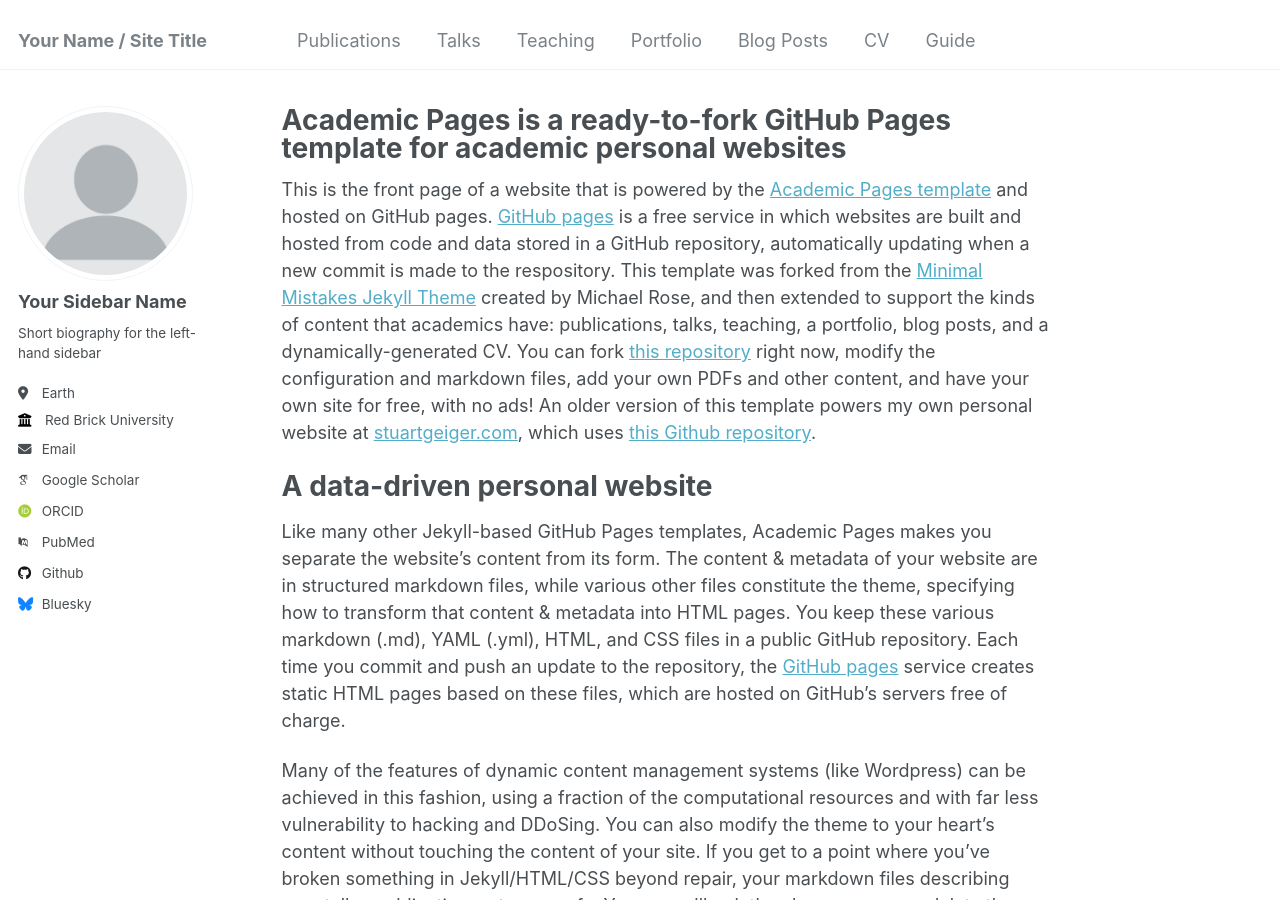
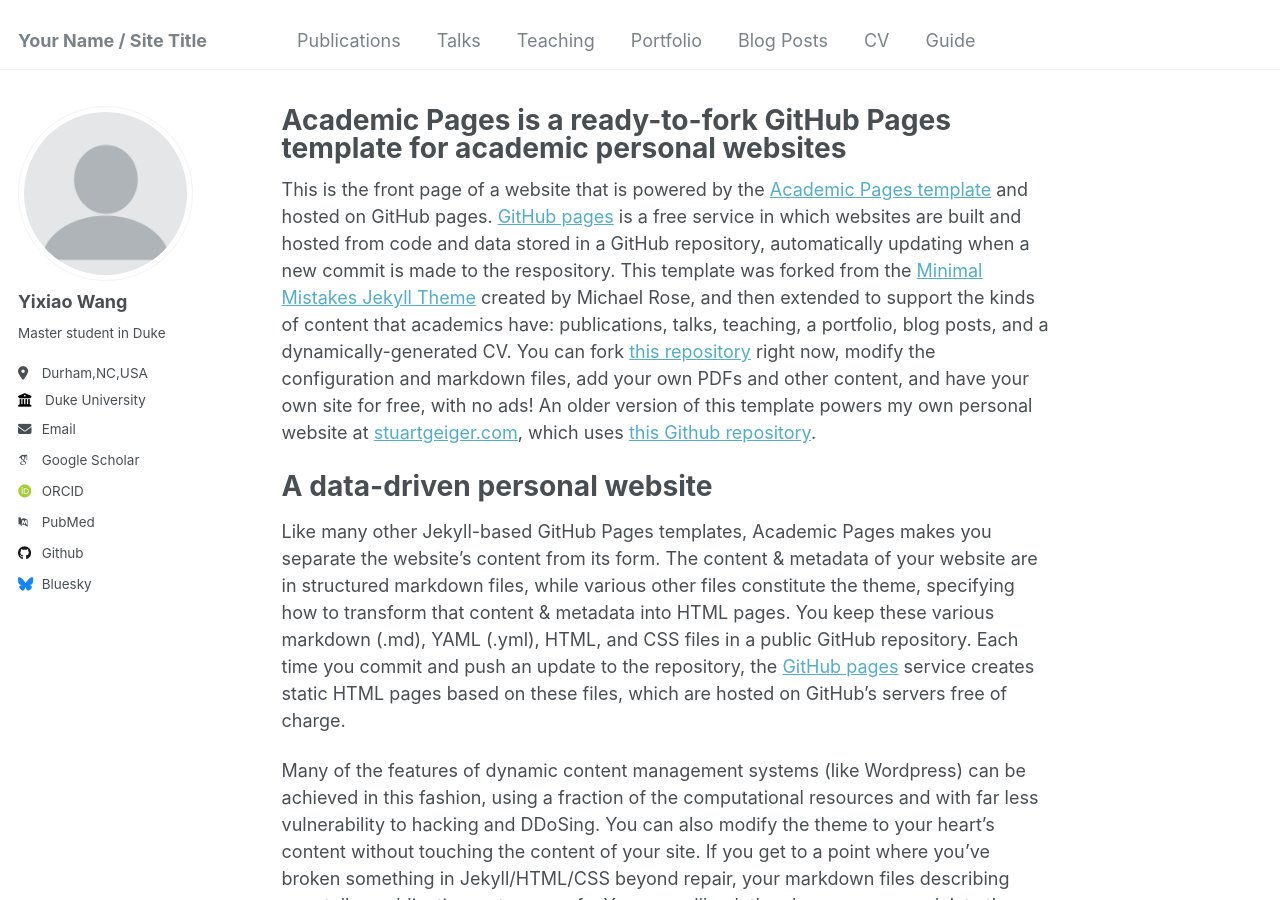
Before and after one commit to Yixiao-Wang-Stats/Yixiao-Wang-Stats.github.io, a Jekyll site: the page built from _pages/about.md, in a window 1280 px wide and 900 px high. Built offline with Jekyll 4.4.1, drawn with Linux system fonts in a browser that asks for light colours; some web fonts are replaced.

Commit message:
Update _config.yml
add simple biograph

```diff
--- a/_config.yml
+++ b/_config.yml
@@ -22,13 +22,13 @@
 author:
   # Biographic information
   avatar           : "profile.png"
-  name             : "Your Sidebar Name"
-  pronouns         : # example: "she/her"
-  bio              : "Short biography for the left-hand sidebar"
-  location         : "Earth"
-  employer         : "Red Brick University"
+  name             : "Yixiao Wang"
+  pronouns         : # example: "he/him"
+  bio              : "Master student in Duke"
+  location         : "Durham,NC,USA"
+  employer         : "Duke University"
   uri              : # URL
-  email            : "none@example.org"
+  email            : "yixiao.wang@duke.edu"
 
   # Academic websites
   arxiv            : # URL - Update with the correct link to your profile
```
